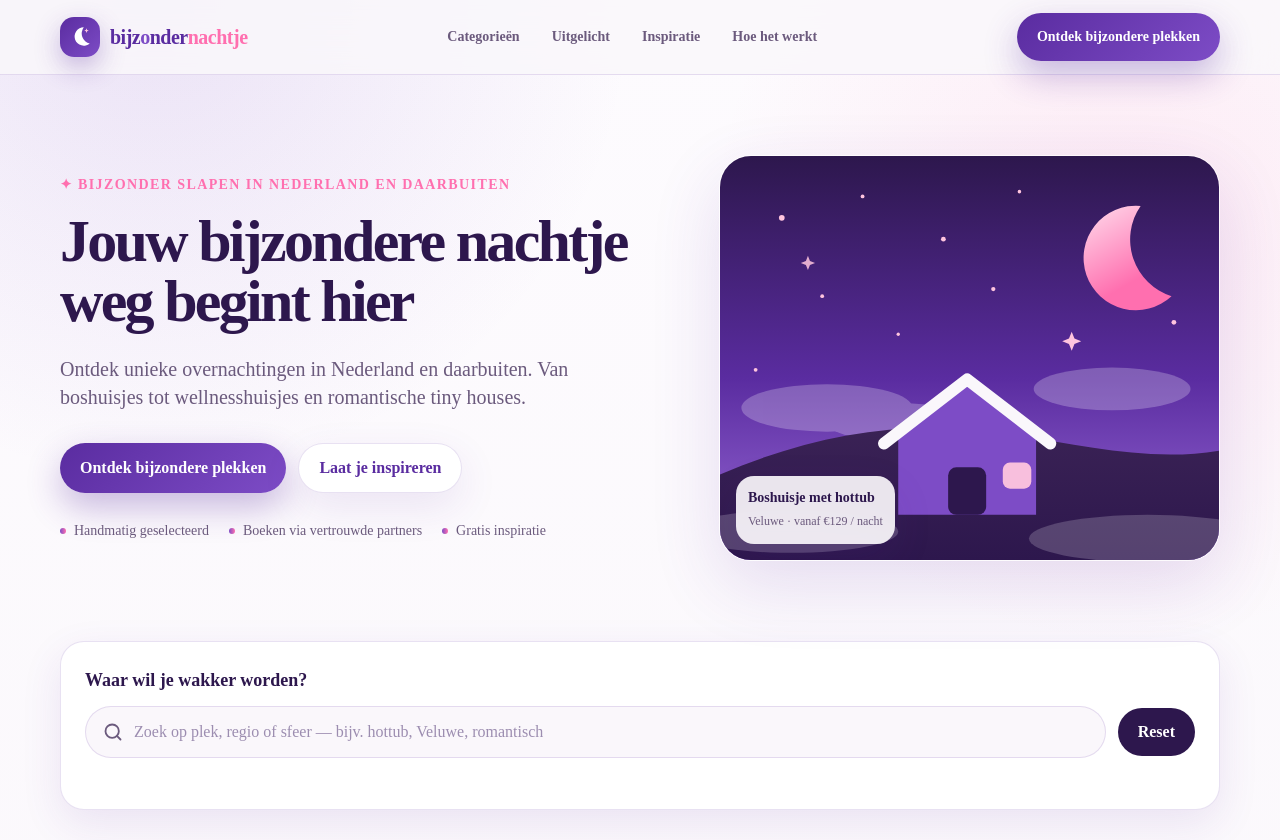
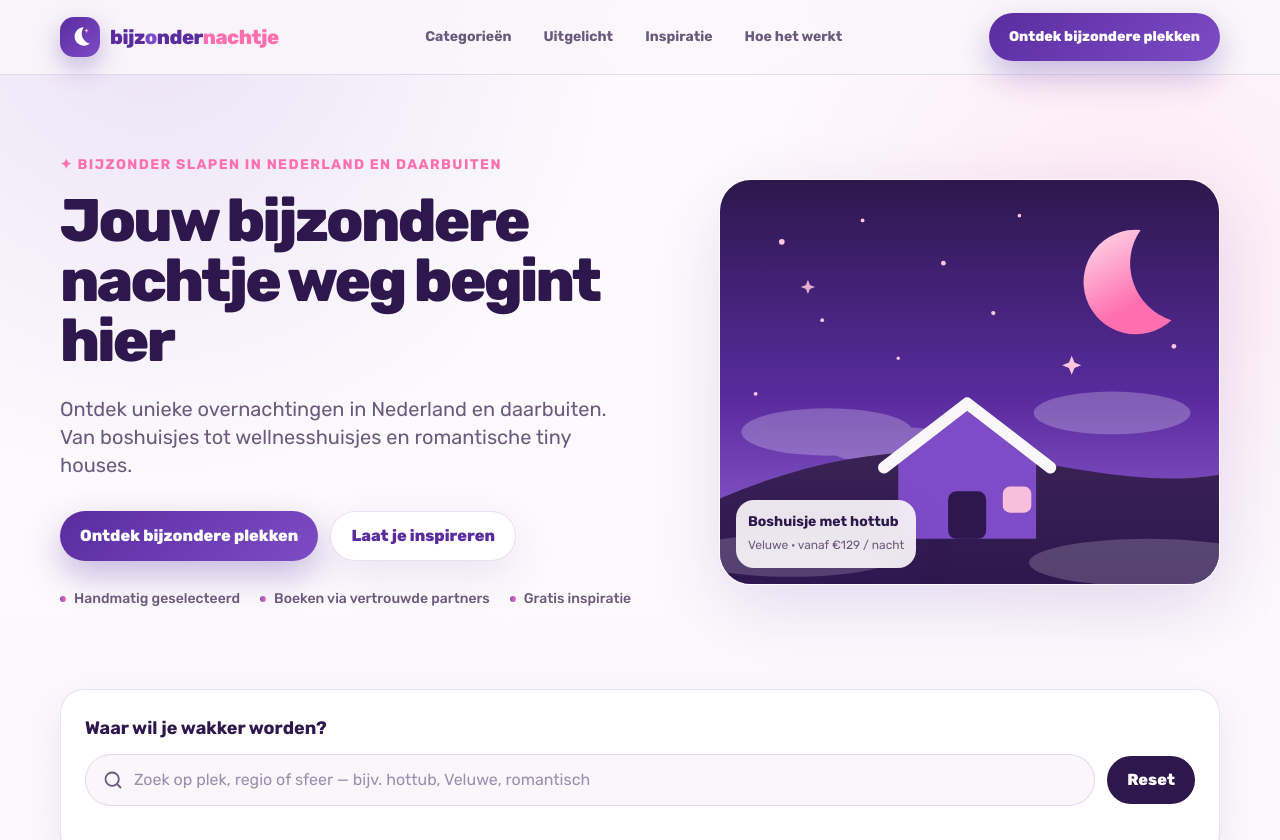
Before and after one commit to Tom-1-010/Lokale-Informatie-Website-building, a Next.js app: page / in a window 1280 px wide. Shown: the top 840 px of the page. Built offline with nearby package versions, Linux system fonts and the light colour scheme.

Commit message:
Update tailwind config

```diff
--- a/tailwind.config.ts
+++ b/tailwind.config.ts
@@ -21,7 +21,7 @@ const config: Config = {
         accent_soft: "#FFC5DE",
       },
       fontFamily: {
-        sans: ["var(--font-inter)", "system-ui", "sans-serif"],
+        sans: ["var(--font-rubik)", "system-ui", "sans-serif"],
         serif: ["var(--font-merriweather)", "Georgia", "serif"],
       },
     },
```
